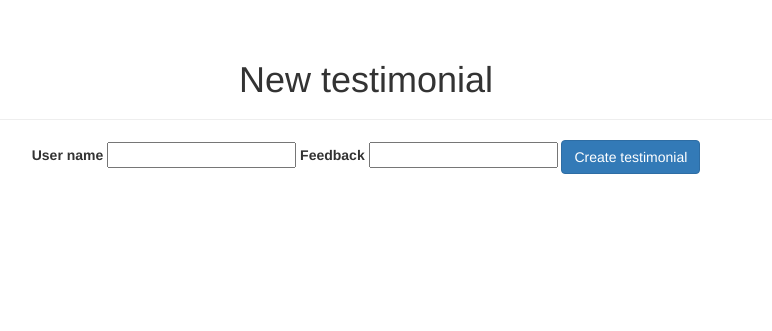
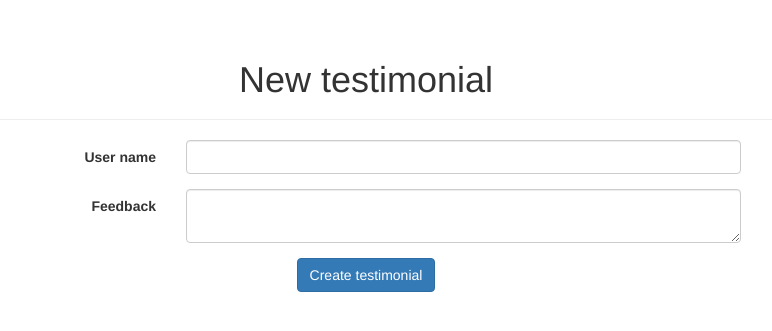
Before and after one commit to micrum/course-app, a Rails app: page /testimonials/new in a window 1280 px wide. Shown: the part 52-383 px from the top of the page, without its empty margins (274-1046 px from the left). Run offline with Rails 7, Linux system fonts and the light colour scheme; style sheets or scripts are compiled from the project's sources; some libraries are stand-ins or nearby versions.

Commit message:
update testimonials index view, reflect errors on form

```diff
--- /dev/null
+++ b/app/assets/stylesheets/custom.scss
@@ -0,0 +1,9 @@
+.field_with_errors {
+  input, textarea {
+    border-color: red;
+  }
+
+  label {
+    color: red;
+  }
+}
--- a/app/assets/stylesheets/pages.scss
+++ /dev/null
@@ -1,3 +0,0 @@
-// Place all the styles related to the Pages controller here.
-// They will automatically be included in application.css.
-// You can use Sass (SCSS) here: http://sass-lang.com/
--- a/app/controllers/testimonials_controller.rb
+++ b/app/controllers/testimonials_controller.rb
@@ -1,6 +1,7 @@
 class TestimonialsController < ApplicationController
 
   def index
+    @testimonials = Testimonial.all
   end
 
   def new
--- a/app/views/testimonials/new.html.erb
+++ b/app/views/testimonials/new.html.erb
@@ -2,13 +2,32 @@
   <h1>New testimonial</h1>
 </div>
 
-<%= form_for(@testimonial) do |f| %>
+<%= form_for @testimonial, html: {class: 'form-horizontal center'} do |f| %>
 
-    <%= f.label :user_name %>
-    <%= f.text_field :user_name %>
+    <% if @testimonial.errors.any? %>
+        <div class="alert alert-danger">
+          <b><%= pluralize(@testimonial.errors.count, "error") %> on form.</b>
+          <ul>
+            <% @testimonial.errors.full_messages.each do |message| %>
+                <li>* <%= message %></li>
+            <% end %>
+          </ul>
+        </div>
+    <% end %>
 
-    <%= f.label :feedback %>
-    <%= f.text_field :feedback %>
+    <div class="form-group">
+      <%= f.label :user_name, class: 'col-md-4 control-label' %>
+      <div class="col-md-6">
+        <%= f.text_field :user_name, class: 'form-control' %>
+      </div>
+    </div>
 
-    <%= f.submit "Create testimonial", class: "btn btn-large btn-primary" %>
+    <div class="form-group">
+      <%= f.label :feedback, class: 'col-md-4 control-label' %>
+      <div class="col-md-6">
+        <%= f.text_area :feedback, class: 'form-control' %>
+      </div>
+    </div>
+
+    <%= f.submit 'Create testimonial', class: 'btn btn-large btn-primary' %>
 <% end %>
```
Also changed, not shown: app/views/testimonials/_testimonial.html.erb (added, +9 -0 lines), app/views/testimonials/index.html.erb (+10 -0 lines).
